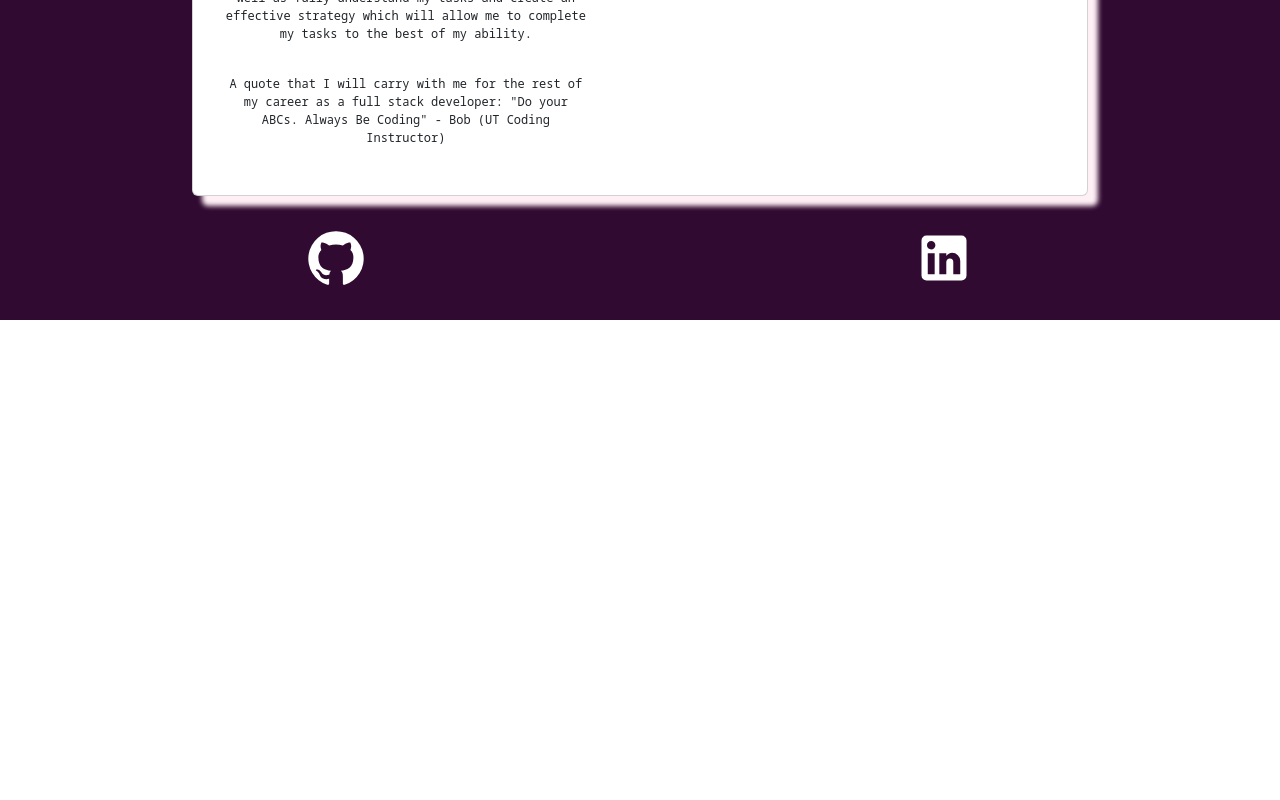
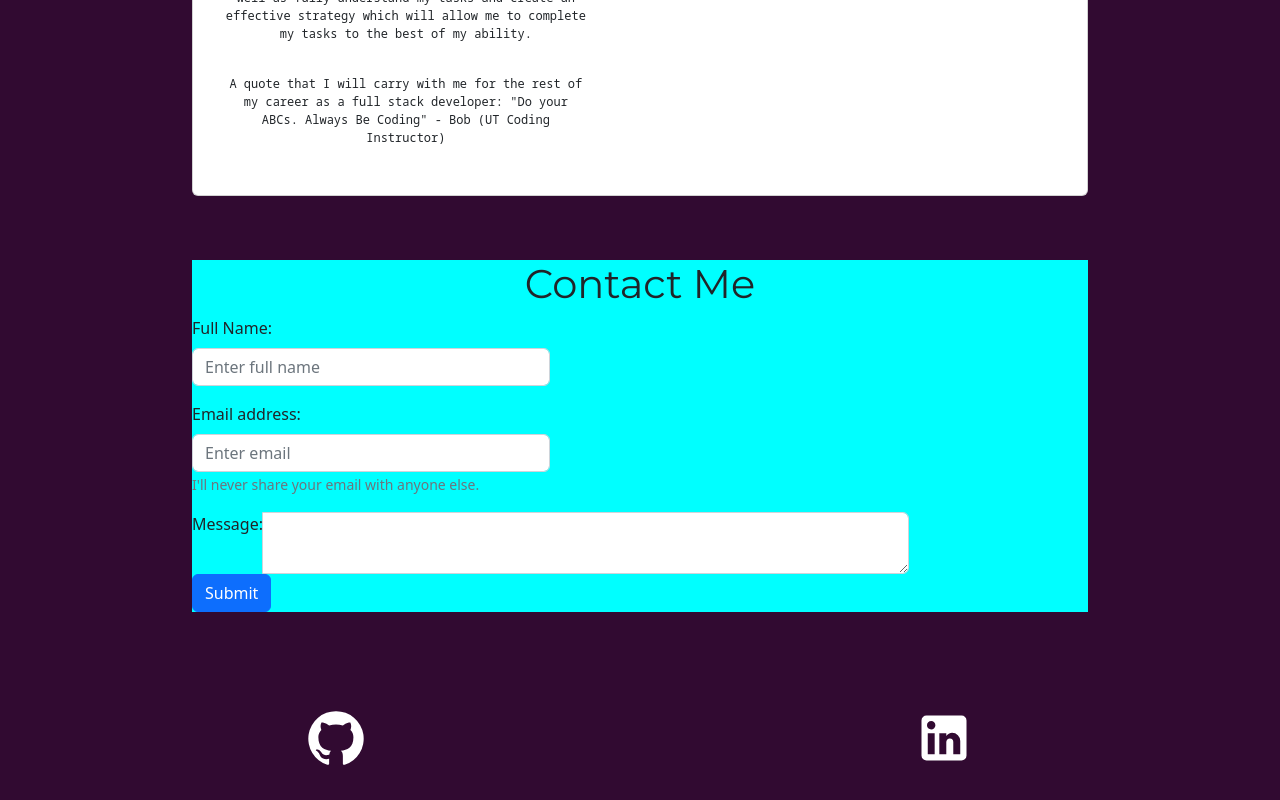
Before and after one commit to ValPal1320/VGonzalez_Portfolio_v2, a React (Create React App) app: page /home in a window 1280 px wide. Shown: the part 704-1504 px from the top of the page. Before the commit the page ends 1024 px from the top, so only its background shows below. Built offline with nearby package versions, Linux system fonts and the light colour scheme.

Commit message:
beginning of contact compartment

```diff
--- a/src/App.js
+++ b/src/App.js
@@ -2,12 +2,14 @@
 import Navbar from "./components/Navbar";
 import Footer from "./components/Footer";
 import About from "./components/About";
+import Contact from './components/Contact';
 
 function App() {
   return (
     <div className="App">
       <Navbar />
       <About />
+      <Contact />
       <Footer />
     </div>
   );
--- a/src/components/About.css
+++ b/src/components/About.css
@@ -1,14 +1,15 @@
+@import url('https://fonts.googleapis.com/css2?family=Montserrat&display=swap');
+
 .card {
     width: 70%;
     margin: 0 auto;
     margin-top: 4rem;
     border-radius: 3rem;
-    box-shadow: 10px 10px 5px lavenderblush;
-
+    border: 5px solid yellowgreen;
 }
 
 .aboutMe {
-    font-family: 'Noto Sans Mono', monospace;
+    font-family: 'Montserrat', sans-serif;
     text-align: center;
 }
 
--- /dev/null
+++ b/src/components/Contact.css
@@ -0,0 +1,20 @@
+#contactForm {
+    background-color: aqua;
+    width: 70%;
+    margin: 4rem auto;
+
+}
+
+.contactMe {
+    font-family: 'Montserrat', sans-serif;
+    text-align: center;
+}
+
+#formContent {
+    display: block;
+    width: 40%;
+}
+
+#messageBox {
+    width: 80%;
+}
--- /dev/null
+++ b/src/components/Contact.js
@@ -0,0 +1,41 @@
+// import React, { useState } from 'react';
+import './Contact.css';
+import Button from 'react-bootstrap/Button';
+import Form from 'react-bootstrap/Form';
+import InputGroup from 'react-bootstrap/InputGroup';
+import Card from 'react-bootstrap/Card';
+
+function Contact() {
+    return (
+        <Form>
+            <div id="contactForm">
+                <Card.Title className="contactMe">
+                    <h1>Contact Me</h1>
+                </Card.Title>
+                <Form.Group className="mb-3" controlId="formName" id="formContent">
+                    <Form.Label>Full Name:</Form.Label>
+                    <Form.Control type="name" placeholder="Enter full name" />
+                </Form.Group>
+
+                <Form.Group className="mb-3" controlId="formBasicEmail" id="formContent">
+                    <Form.Label>Email address:</Form.Label>
+                    <Form.Control type="email" placeholder="Enter email" />
+                    <Form.Text className="text-muted">
+                        I'll never share your email with anyone else.
+                    </Form.Text>
+                </Form.Group>
+
+                <InputGroup id="messageBox">
+                    <Form.Label>Message:</Form.Label>
+                    <Form.Control as="textarea" aria-label="With textarea" />
+                </InputGroup>
+
+                <Button variant="primary" type="submit">
+                    Submit
+                </Button>
+            </div>
+        </Form >
+    );
+}
+
+export default Contact;
```
